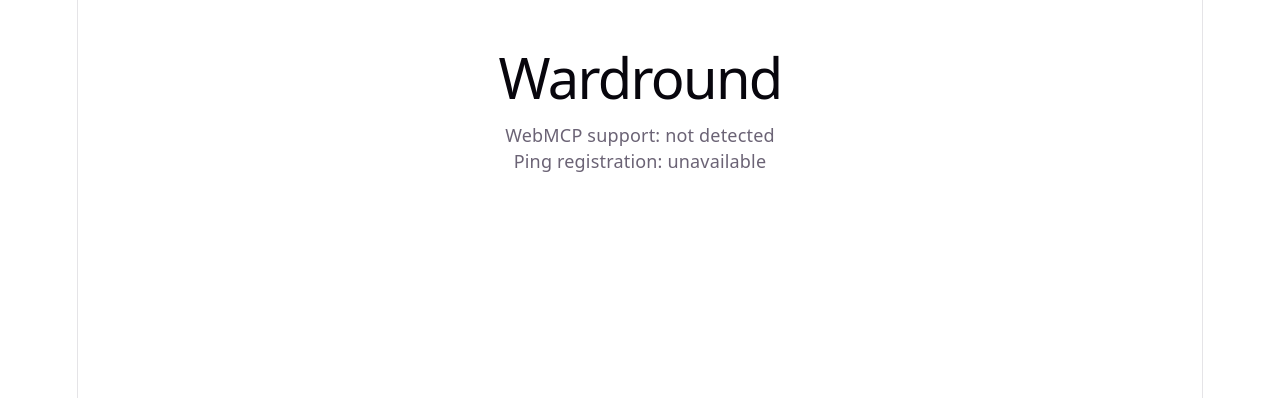
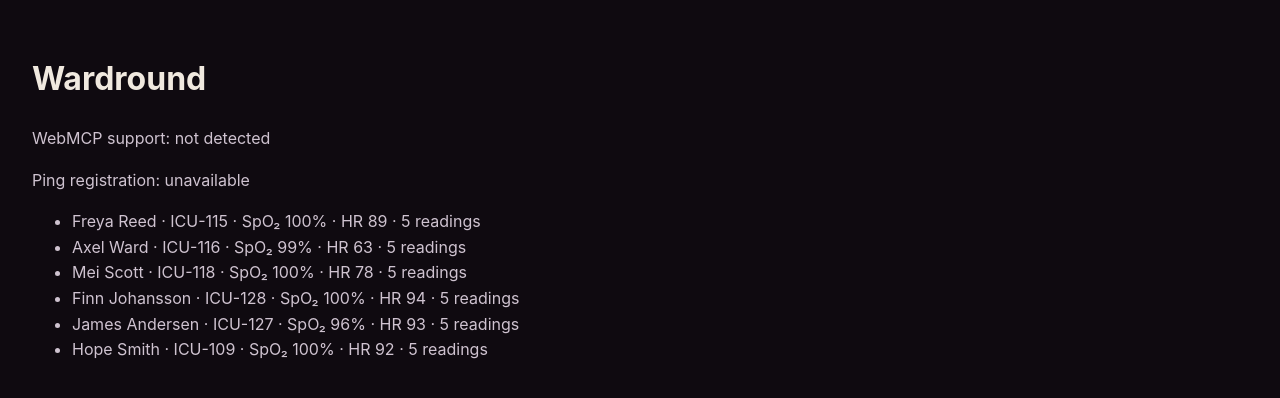
Before and after one commit to Ella-Afonso/pulsecheck, a React (Vite) app: page / in a window 1280 px wide. Shown: the top 398 px of the page. Built offline with nearby package versions, Linux system fonts and the light colour scheme.

Commit message:
Add live ward vitals feed

```diff
--- a/src/App.jsx
+++ b/src/App.jsx
@@ -1,9 +1,14 @@
 import { useEffect, useState } from "react";
+import { useVitalsFeed } from "./hooks/useVitalsFeed";
+import { useWardStore } from "./state/useWardStore";
 import { registerPing } from "./tools/registerPing";
 
 export default function App() {
   const [supported, setSupported] = useState(false);
   const [registration, setRegistration] = useState("checking");
+  const patients = useWardStore((state) => state.patients);
+
+  useVitalsFeed();
 
   useEffect(() => {
     const hasModelContext = "modelContext" in document;
@@ -30,10 +35,18 @@ export default function App() {
   }, []);
 
   return (
-    <main style={{ padding: 32 }}>
+    <main className="debug-feed">
       <h1>Wardround</h1>
       <p>WebMCP support: {supported ? "detected" : "not detected"}</p>
       <p>Ping registration: {registration}</p>
+      <ul aria-label="Live vitals debug list">
+        {patients.map((patient) => (
+          <li key={patient.patient_id}>
+            {patient.name} · {patient.bed} · SpO₂ {patient.vitals.spo2}% · HR{" "}
+            {patient.vitals.hr} · {patient.vitalsHistory.length} readings
+          </li>
+        ))}
+      </ul>
     </main>
   );
 }
--- /dev/null
+++ b/src/data/drift.js
@@ -0,0 +1,44 @@
+export const MAX_VITALS_HISTORY = 8;
+
+const VITAL_BOUNDS = {
+  hr: [35, 180],
+  spo2: [70, 100],
+  resp: [6, 36],
+  temp: [34, 42],
+};
+
+function clamp(value, [minimum, maximum]) {
+  return Math.min(Math.max(value, minimum), maximum);
+}
+
+function randomInteger(minimum, maximum) {
+  return Math.floor(Math.random() * (maximum - minimum + 1)) + minimum;
+}
+
+function driftTemperature(temperature) {
+  const next = temperature + randomInteger(-1, 1) / 10;
+  return Number(clamp(next, VITAL_BOUNDS.temp).toFixed(1));
+}
+
+export function driftVitals(vitals) {
+  return {
+    hr: clamp(vitals.hr + randomInteger(-2, 2), VITAL_BOUNDS.hr),
+    spo2: clamp(vitals.spo2 + randomInteger(-1, 1), VITAL_BOUNDS.spo2),
+    resp: clamp(vitals.resp + randomInteger(-1, 1), VITAL_BOUNDS.resp),
+    temp: driftTemperature(vitals.temp),
+    bp: { ...vitals.bp },
+  };
+}
+
+export function driftPatient(patient, timestamp = new Date().toISOString()) {
+  const vitals = driftVitals(patient.vitals);
+  const nextReading = { timestamp, vitals };
+
+  return {
+    ...patient,
+    vitals,
+    vitalsHistory: [...patient.vitalsHistory, nextReading].slice(
+      -MAX_VITALS_HISTORY,
+    ),
+  };
+}
--- /dev/null
+++ b/src/data/normalize.js
@@ -0,0 +1,106 @@
+const HISTORY_LENGTH = 4;
+const HISTORY_INTERVAL_MS = 4_000;
+
+function clamp(value, minimum, maximum) {
+  return Math.min(Math.max(value, minimum), maximum);
+}
+
+function copyVitals(vitals) {
+  return {
+    hr: vitals.hr,
+    spo2: vitals.spo2,
+    resp: vitals.resp,
+    temp: vitals.temp,
+    bp: { ...vitals.bp },
+  };
+}
+
+function vitalsFromRecord(record) {
+  return {
+    hr: Number(record.heart_rate_bpm),
+    spo2: Number(record.spo2_percent),
+    resp: Number(record.respiratory_rate_bpm),
+    temp: Number(record.temperature_celsius),
+    bp: {
+      systolic: Number(record.systolic_bp_mmhg),
+      diastolic: Number(record.diastolic_bp_mmhg),
+    },
+  };
+}
+
+function sourceTimestamp(readingTimestamp) {
+  const parsed = Date.parse(readingTimestamp);
+  return Number.isNaN(parsed) ? Date.now() : parsed;
+}
+
+function historicalVitals(vitals, patientIndex, readingIndex) {
+  if (readingIndex === HISTORY_LENGTH - 1) {
+    return copyVitals(vitals);
+  }
+
+  const variation = ((patientIndex + readingIndex * 2) % 3) - 1;
+
+  return {
+    hr: clamp(vitals.hr + variation, 35, 180),
+    spo2: clamp(vitals.spo2 - variation, 70, 100),
+    resp: clamp(vitals.resp + variation, 6, 36),
+    temp: Number(clamp(vitals.temp + variation * 0.1, 34, 42).toFixed(1)),
+    bp: { ...vitals.bp },
+  };
+}
+
+function makeVitalsHistory(vitals, readingTimestamp, patientIndex) {
+  const latestTimestamp = sourceTimestamp(readingTimestamp);
+
+  return Array.from({ length: HISTORY_LENGTH }, (_, readingIndex) => ({
+    timestamp: new Date(
+      latestTimestamp - (HISTORY_LENGTH - 1 - readingIndex) * HISTORY_INTERVAL_MS,
+    ).toISOString(),
+    vitals: historicalVitals(vitals, patientIndex, readingIndex),
+  }));
+}
+
+export function normalizePatient(record, patientIndex = 0) {
+  const vitals = vitalsFromRecord(record);
+
+  return {
+    patient_id: record.patient_id,
+    name: record.patient_name,
+    bed: record.bed_number,
+    ward: record.ward_name,
+    vitals,
+    vitalsHistory: makeVitalsHistory(
+      vitals,
+      record.reading_timestamp,
+      patientIndex,
+    ),
+    riskScore: null,
+    severity: null,
+    topConcern: null,
+  };
+}
+
+export function normalizeWardPatients(
+  records,
+  { ward = "ICU", limit = 6 } = {},
+) {
+  const selected = [];
+  const seenPatientIds = new Set();
+
+  for (const record of records) {
+    if (record.ward_name !== ward || seenPatientIds.has(record.patient_id)) {
+      continue;
+    }
+
+    selected.push(record);
+    seenPatientIds.add(record.patient_id);
+
+    if (selected.length === limit) {
+      break;
+    }
+  }
+
+  return selected.map((record, patientIndex) =>
+    normalizePatient(record, patientIndex),
+  );
+}
--- /dev/null
+++ b/src/hooks/useVitalsFeed.js
@@ -0,0 +1,14 @@
+import { useEffect } from "react";
+import { useWardStore } from "../state/useWardStore";
+
+const VITALS_FEED_INTERVAL_MS = 4_000;
+
+export function useVitalsFeed() {
+  const tick = useWardStore((state) => state.tick);
+
+  useEffect(() => {
+    const intervalId = window.setInterval(tick, VITALS_FEED_INTERVAL_MS);
+
+    return () => window.clearInterval(intervalId);
+  }, [tick]);
+}
--- a/src/index.css
+++ b/src/index.css
@@ -1,111 +1,32 @@
+@import "./design/tokens.css";
+
 :root {
-  --text: #6b6375;
-  --text-h: #08060d;
-  --bg: #fff;
-  --border: #e5e4e7;
-  --code-bg: #f4f3ec;
-  --accent: #aa3bff;
-  --accent-bg: rgba(170, 59, 255, 0.1);
-  --accent-border: rgba(170, 59, 255, 0.5);
-  --social-bg: rgba(244, 243, 236, 0.5);
-  --shadow:
-    rgba(0, 0, 0, 0.1) 0 10px 15px -3px, rgba(0, 0, 0, 0.05) 0 4px 6px -2px;
-
-  --sans: system-ui, 'Segoe UI', Roboto, sans-serif;
-  --heading: system-ui, 'Segoe UI', Roboto, sans-serif;
-  --mono: ui-monospace, Consolas, monospace;
-
-  font: 18px/145% var(--sans);
-  letter-spacing: 0.18px;
-  color-scheme: light dark;
-  color: var(--text);
-  background: var(--bg);
+  color: var(--text-body);
+  background: var(--bg-base);
+  font-family: var(--font-ui);
+  line-height: var(--leading-body);
   font-synthesis: none;
   text-rendering: optimizeLegibility;
   -webkit-font-smoothing: antialiased;
   -moz-osx-font-smoothing: grayscale;
-
-  @media (max-width: 1024px) {
-    font-size: 16px;
-  }
-}
-
-@media (prefers-color-scheme: dark) {
-  :root {
-    --text: #9ca3af;
-    --text-h: #f3f4f6;
-    --bg: #16171d;
-    --border: #2e303a;
-    --code-bg: #1f2028;
-    --accent: #c084fc;
-    --accent-bg: rgba(192, 132, 252, 0.15);
-    --accent-border: rgba(192, 132, 252, 0.5);
-    --social-bg: rgba(47, 48, 58, 0.5);
-    --shadow:
-      rgba(0, 0, 0, 0.4) 0 10px 15px -3px, rgba(0, 0, 0, 0.25) 0 4px 6px -2px;
-  }
-
-  #social .button-icon {
-    filter: invert(1) brightness(2);
-  }
 }
 
 body {
   margin: 0;
+  background: var(--bg-base);
 }
 
 #root {
-  width: 1126px;
-  max-width: 100%;
-  margin: 0 auto;
-  text-align: center;
-  border-inline: 1px solid var(--border);
   min-height: 100svh;
-  display: flex;
-  flex-direction: column;
-  box-sizing: border-box;
 }
 
-h1,
-h2 {
-  font-family: var(--heading);
-  font-weight: 500;
-  color: var(--text-h);
+.debug-feed {
+  min-height: 100svh;
+  padding: var(--sp-8);
+  background: var(--bg-base);
+  color: var(--text-body);
 }
 
-h1 {
-  font-size: 56px;
-  letter-spacing: -1.68px;
-  margin: 32px 0;
-  @media (max-width: 1024px) {
-    font-size: 36px;
-    margin: 20px 0;
-  }
+.debug-feed h1 {
+  color: var(--display);
 }
-h2 {
-  font-size: 24px;
-  line-height: 118%;
-  letter-spacing: -0.24px;
-  margin: 0 0 8px;
-  @media (max-width: 1024px) {
-    font-size: 20px;
-  }
-}
-p {
-  margin: 0;
-}
-
-code,
-.counter {
-  font-family: var(--mono);
-  display: inline-flex;
-  border-radius: 4px;
-  color: var(--text-h);
-}
-
-code {
-  font-size: 15px;
-  line-height: 135%;
-  padding: 4px 8px;
-  background: var(--code-bg);
-}
--- /dev/null
+++ b/src/state/useWardStore.js
@@ -0,0 +1,22 @@
+import { create } from "zustand";
+import alertThresholds from "../data/map_alert_thresholds.json";
+import vitalsRecords from "../data/bulk_vitals.json";
+import { driftPatient } from "../data/drift";
+import { normalizeWardPatients } from "../data/normalize";
+
+const initialPatients = normalizeWardPatients(vitalsRecords, {
+  ward: "ICU",
+  limit: 6,
+});
+
+export const useWardStore = create((set) => ({
+  patients: initialPatients,
+  thresholds: alertThresholds,
+  tick: () => {
+    const timestamp = new Date().toISOString();
+
+    set((state) => ({
+      patients: state.patients.map((patient) => driftPatient(patient, timestamp)),
+    }));
+  },
+}));
```
